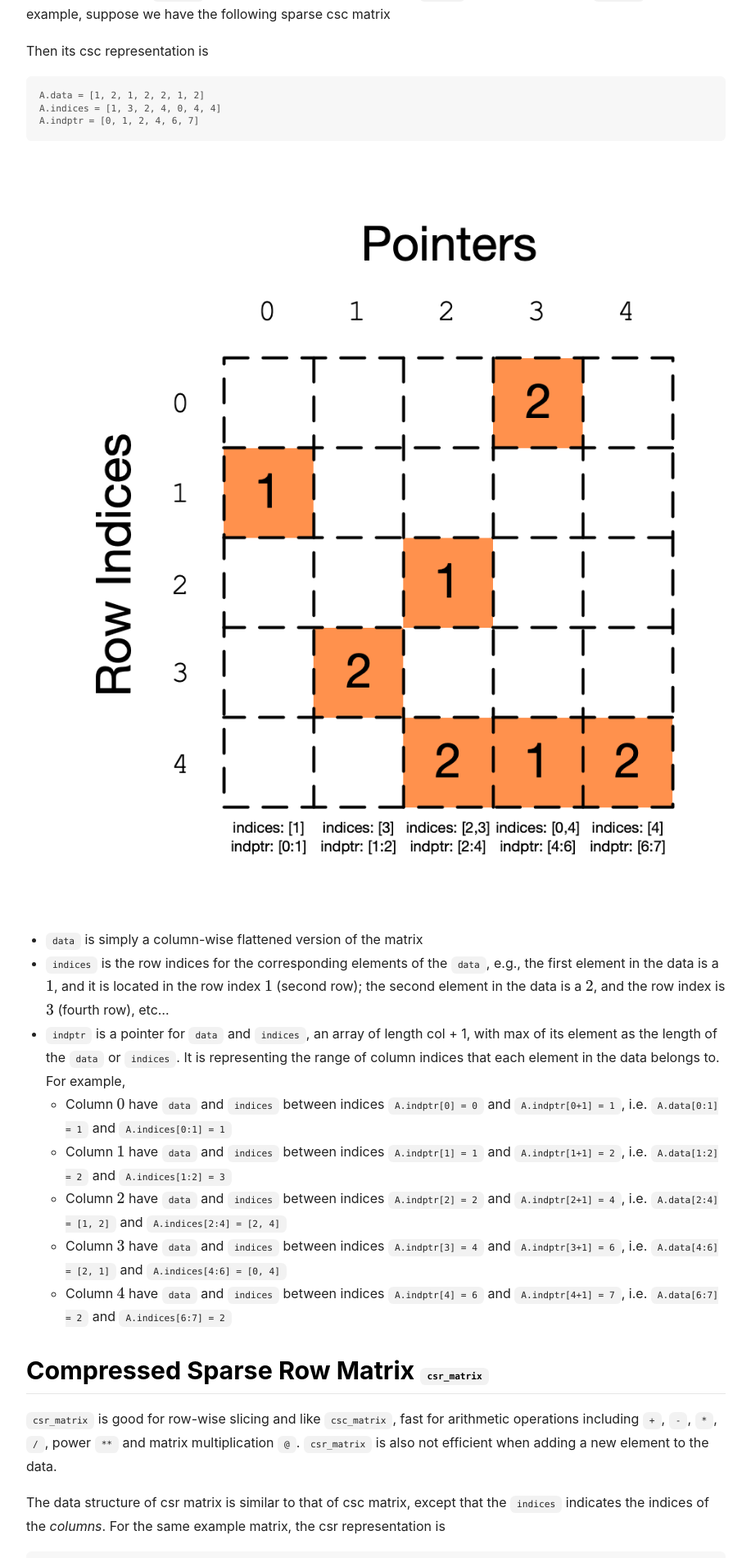
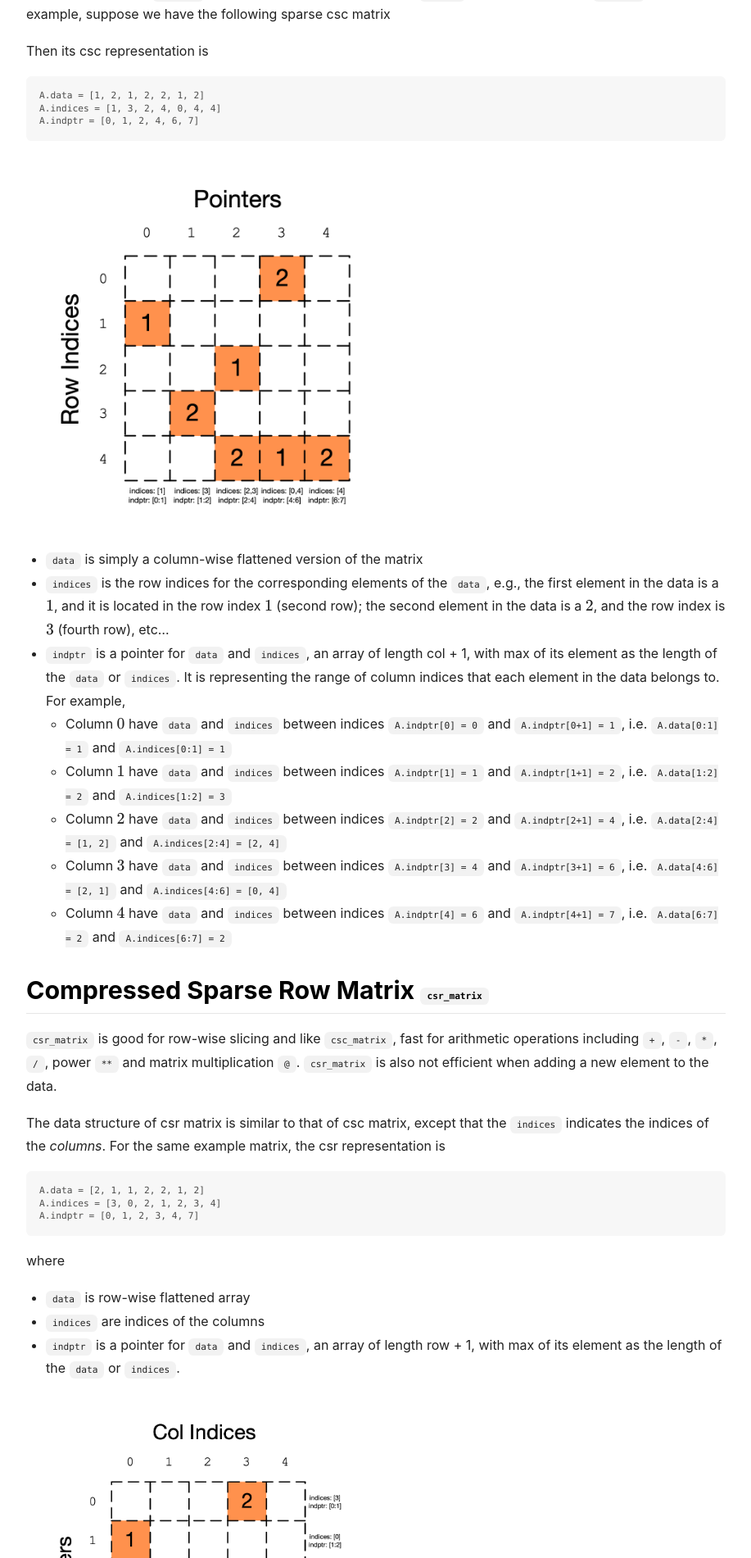
Before and after one commit to sapphire008/sapphire008.github.io, a Jekyll site: the page built from _posts/2020-06-21-An-In-Depth-Introduction-To-Sparse-Matrix.md, in a window 1280 px wide. Shown: the part 1816-3717 px from the top of the page at 82% size, without its empty margins (71-988 px from the left). Built offline with Jekyll 4.4.1, drawn with Linux system fonts in a browser that asks for light colours; nearby versions of some CDN libraries; formulas are drawn with MathJax 3.

Commit message:
resize image matrix factorization post

````diff
--- a/_posts/2020-06-21-An-In-Depth-Introduction-To-Sparse-Matrix.md
+++ b/_posts/2020-06-21-An-In-Depth-Introduction-To-Sparse-Matrix.md
@@ -42,7 +42,7 @@ A.indices = [1, 3, 2, 4, 0, 4, 4]
 A.indptr = [0, 1, 2, 4, 6, 7]
 ```
 
-![](/assets/images/csc_matrix_example.png)
+<img src="/assets/images/csc_matrix_example.png" width="50%">
 
 * `data` is simply a column-wise flattened version of the matrix
 * `indices` is the row indices for the corresponding elements of the `data`, e.g., the first element in the data is a $1$, and it is located in the row index $1$ (second row); the second element in the data is a $2$, and the row index is $3$ (fourth row), etc...
@@ -70,7 +70,8 @@ where
 * `indices` are indices of the columns
 * `indptr` is a pointer for `data` and `indices`, an array of length row + 1, with max of its element as the length of the `data` or `indices`.
 
-![](/assets/images/csr_matrix_example.png)
+<img src="/assets/images/csr_matrix_example.png" width="50%">
+
 
 ## Block Sparse Row matrix `bsr_matrix`
 
@@ -98,7 +99,7 @@ A.indices = [2, 0, 1]
 A.indptr = [0, 1, 2, 3]
 ```
 
-![](/assets/images/bsr_matrix_example.png)
+<img src="/assets/images/bsr_matrix_example.png" width="50%">
 
 ## Coordinate Sparse Matrix `coo_matrix`
 
@@ -116,7 +117,7 @@ A.row =  [0, 1, 2, 3, 4, 4, 4]
 A.col =  [3, 0, 2, 1, 2, 3, 4]
 ```
 
-![](/assets/images/coo_matrix_example.png)
+<img src="/assets/images/coo_matrix_example.png" width="50%">
 
 
 ## Dictionary of Keys Sparse Matrix `dok_matrix`
@@ -138,7 +139,7 @@ For the following matrix, the `dok_matrix`'s equivalent dict structure is
  (4, 4), 2}
 ```
 
-![](/assets/images/dok_matrix_example.png)
+<img src="/assets/images/dok_matrix_example.png" width="50%">
 
 
 ## Row-based List of List Sparse Matrix `lil_matrix`
@@ -153,7 +154,7 @@ For the following example matrix, when converting to lil sparse matrix, the stru
 * `rows`: \[ [3], [0], [2], [1], [2,3,4] ]
 * `data`: \[ [2], [1], [1], [2], [2,1,2] ]
 
-![](/assets/images/lil_matrix_example.png)
+<img src="/assets/images/lil_matrix_example.png" width="50%">
 
 `lil_matrix` offers a very simple and flexible interface to slice data. A key advantage of using lil format to slice the matrix is that it allows row and column indices to be broadcasted.
 
@@ -184,7 +185,7 @@ A.data = [[2, 2, 0, 0, 0],
 A.offsets = [-3, 0]
 ```
 
-![](/assets/images/dia_matrix_example.png)
+<img src="/assets/images/dia_matrix_example.png" width="50%">
 
 
 ## Construction and Update of 7 Sparse Matrix Formats and Inter-conversion
````
